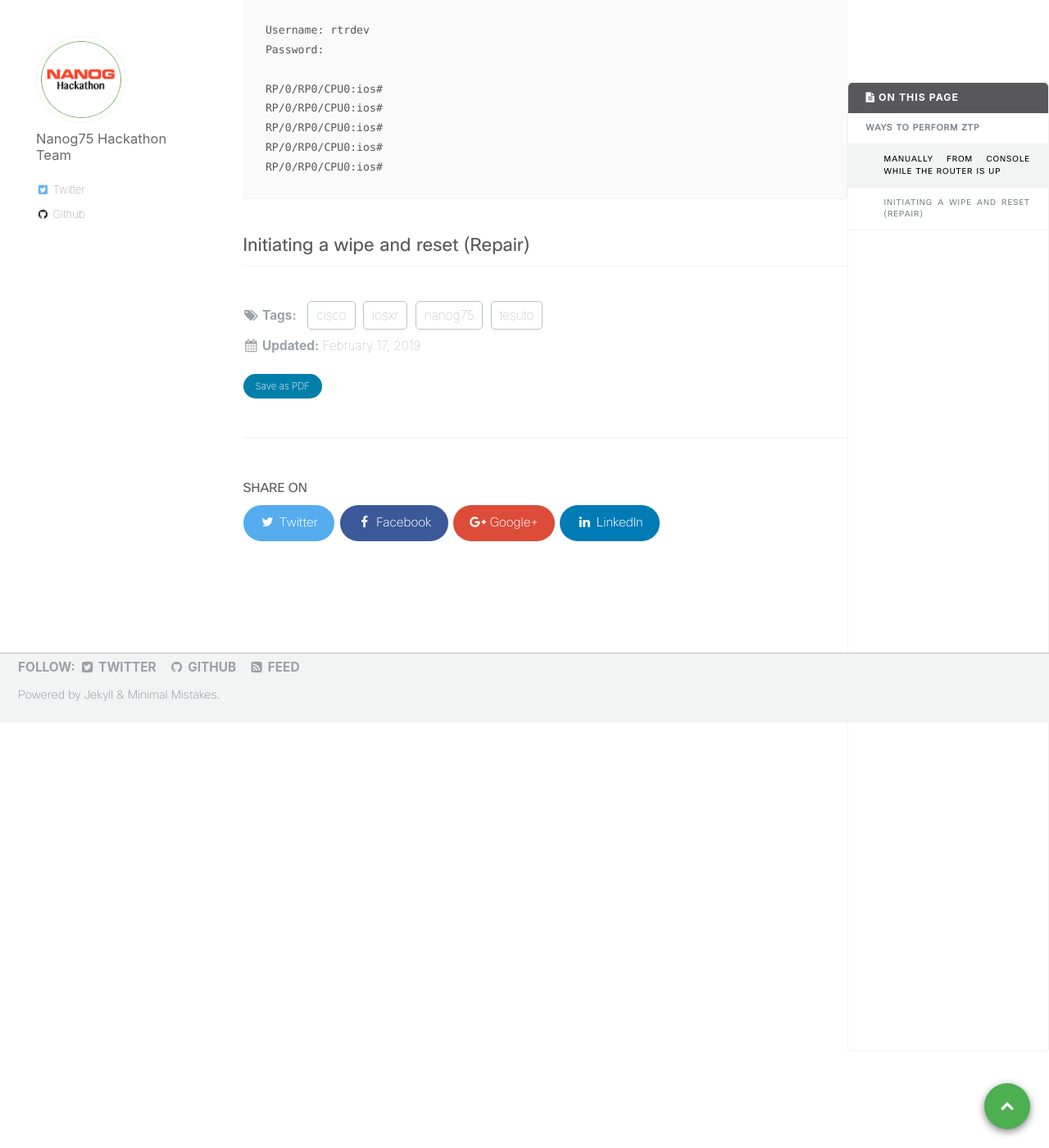
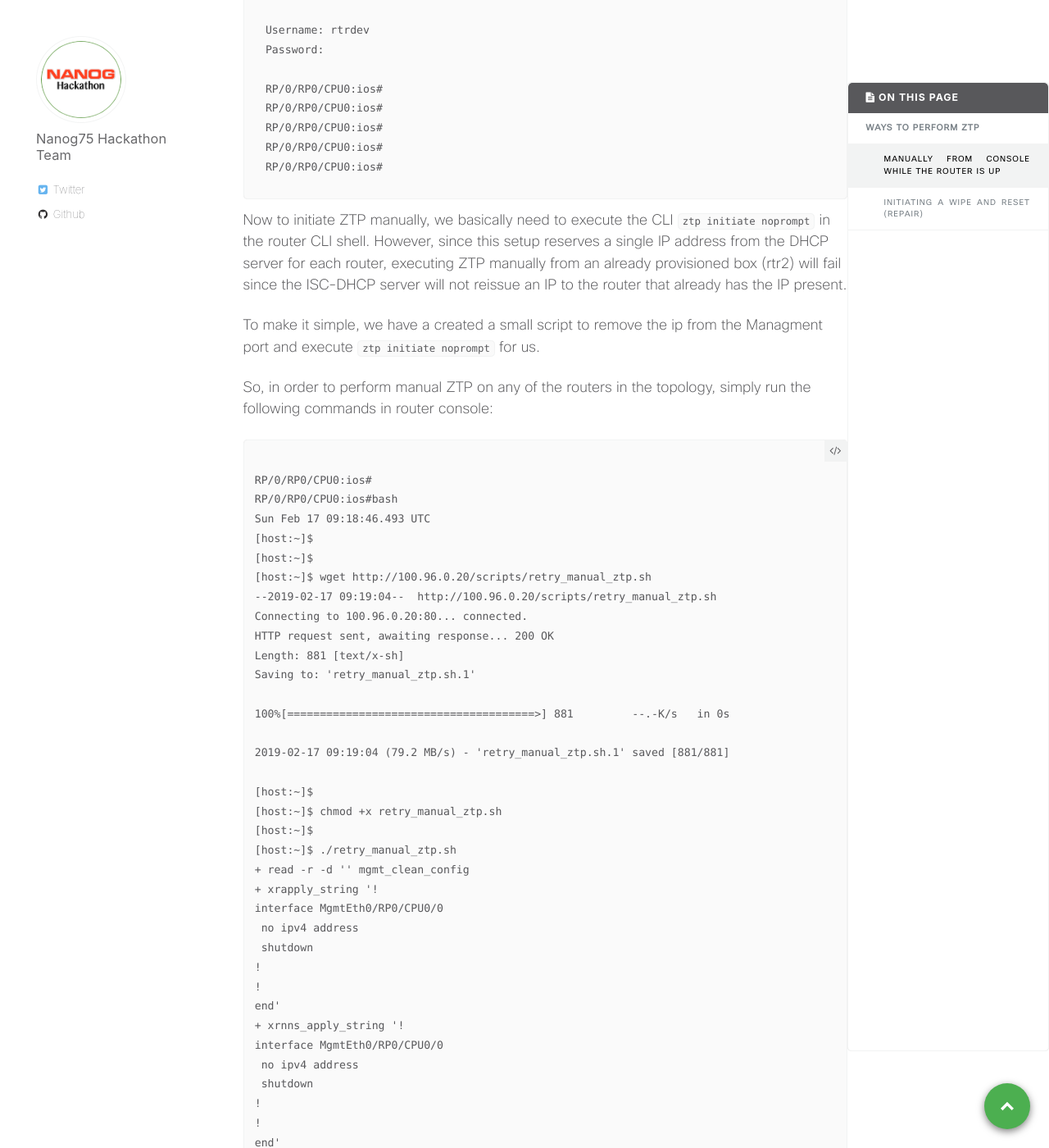
Before and after one commit to nanog75/hackathon, a Jekyll site: the page built from _day0/2019-02-17-step-2-performing-ztp.md, in a window 1280 px wide and 1400 px high, scrolled down 1716 px. Shown: the whole window at 82% size. Built offline with Jekyll 4.4.1, drawn with Linux system fonts in a browser that asks for light colours; some of the changed text lies outside the part shown.

Commit message:
Create 2019-02-17-step-2-performing-ztp.md

````diff
--- a/_day0/2019-02-17-step-2-performing-ztp.md
+++ b/_day0/2019-02-17-step-2-performing-ztp.md
@@ -88,5 +88,81 @@ RP/0/RP0/CPU0:ios#
 RP/0/RP0/CPU0:ios#
 ```
 
+Now to initiate ZTP manually, we basically need to execute the CLI `ztp initiate noprompt` in the router CLI shell.
+However, since this setup reserves a single IP address from the DHCP server for each router, executing ZTP manually from an already provisioned box (rtr2) will fail since the ISC-DHCP server will not reissue an IP to the router that already has the IP present.
+
+To make it simple, we have a created a small script to remove the ip from the Managment port and execute `ztp initiate noprompt` for us.
+
+So, in order to perform manual ZTP on any of the routers in the topology, simply run the following commands in router console:
+
+
+<div class="highlighter-rouge">
+<pre class="highlight">
+<code>
+RP/0/RP0/CPU0:ios#
+RP/0/RP0/CPU0:ios#bash
+Sun Feb 17 09:18:46.493 UTC
+[host:~]$
+[host:~]$
+[host:~]$ wget http://100.96.0.20/scripts/retry_manual_ztp.sh
+--2019-02-17 09:19:04--  http://100.96.0.20/scripts/retry_manual_ztp.sh
+Connecting to 100.96.0.20:80... connected.
+HTTP request sent, awaiting response... 200 OK
+Length: 881 [text/x-sh]
+Saving to: 'retry_manual_ztp.sh.1'
+
+100%[======================================>] 881         --.-K/s   in 0s
+
+2019-02-17 09:19:04 (79.2 MB/s) - 'retry_manual_ztp.sh.1' saved [881/881]
+
+[host:~]$
+[host:~]$ chmod +x retry_manual_ztp.sh
+[host:~]$
+[host:~]$ ./retry_manual_ztp.sh
++ read -r -d '' mgmt_clean_config
++ xrapply_string '!
+interface MgmtEth0/RP0/CPU0/0
+ no ipv4 address
+ shutdown
+!
+!
+end'
++ xrnns_apply_string '!
+interface MgmtEth0/RP0/CPU0/0
+ no ipv4 address
+ shutdown
+!
+!
+end'
+++ mktemp
++ local filename=/tmp/tmp.3PLe1NGYaN
++ printf '!
+interface MgmtEth0/RP0/CPU0/0
+ no ipv4 address
+ shutdown
+!
+!
+end\n'
++ xrnns_apply /tmp/tmp.3PLe1NGYaN
++ local filename=/tmp/tmp.3PLe1NGYaN
++ ip netns exec xrnns /pkg/bin/ztp_exec.sh xrnns_apply_ noisy ZTP /tmp/tmp.3PLe1NGYaN
+RP/0/RP0/CPU0:Feb 17 09:19:13.425 UTC: config[67046]: %MGBL-CONFIG_HIST_UPDATE-3-SYSDB_GET : Error 'sysdb' detected the 'warning' condition 'A verifier or EDM callback function returned: 'not found'' getting host address from  sysdb
++ local ret=0
++ safe_rm_file /tmp/tmp.3PLe1NGYaN
++ [[ /tmp/tmp.3PLe1NGYaN = '' ]]
++ /bin/rm -f /tmp/tmp.3PLe1NGYaN
++ return 0
++ xrcmd 'ztp initiate noprompt'
++ xrnns_cmd 'ztp initiate noprompt'
++ ip netns exec xrnns /pkg/bin/ztp_exec.sh xrnns_cmd_ 'ztp initiate noprompt'
+ZTP will now run in the background.
+Please use "show logging" or look at /disk0:/ztp/ztp.log to check progress.
+Killed
+[host:~]$
+
+</code>
+</pre>
+</div>
+
 
 ### Initiating a wipe and reset (Repair)
````
